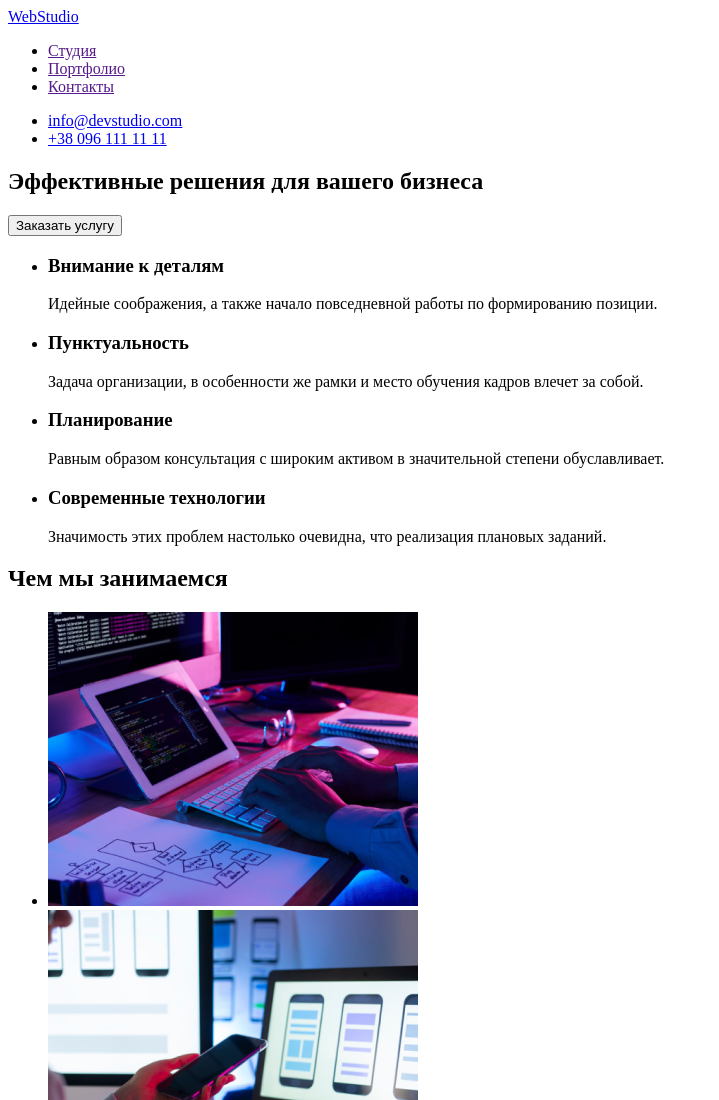
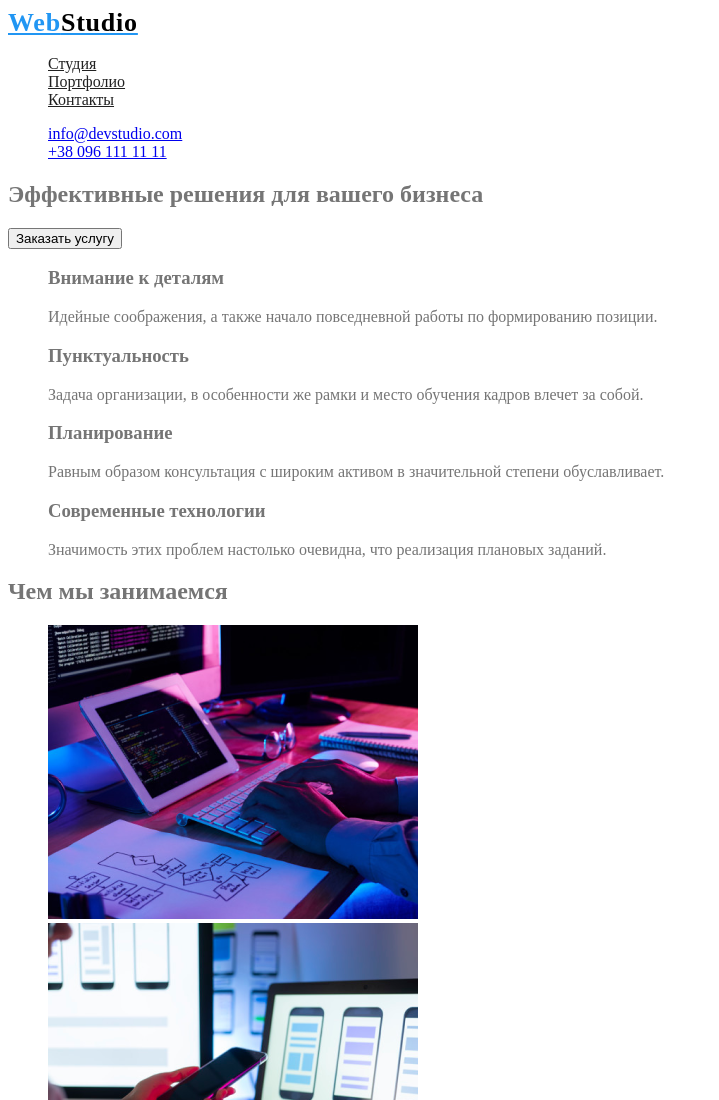
Before and after one commit to AntonRiabinskyi/goit-markup-hw-02, a plain HTML site: page index.html in a window 1280 px wide. Shown: the top 1100 px of the page, without its empty margins (0-719 px from the left). Drawn offline with Linux system fonts and the light colour scheme.

Commit message:
делаю цвет в дз2

```diff
--- a/css/styles.css
+++ b/css/styles.css
@@ -0,0 +1,35 @@
+body {
+  background-color: #ffffff;
+  color: #757575;
+}
+/* logo*/
+.logo {
+  font-family: "ralewey", sans-serifd;
+  font-style: normal;
+  font-weight: 700;
+  font-size: 26px;
+  line-height: 1.19;
+  letter-spacing: 0.03em;
+  color: #2196f3;
+}
+.accent-logo {
+  color: #000000;
+}
+
+/* site-nav*/
+.site-nav .link {
+  color: #212121;
+}
+.site-nav .link:hover,
+.site-nav .link:focus {
+  color: #2196f3;
+}
+ul {
+  list-style: none;
+}
+/* лого #000000 */
+/* основной цвет текста #212121 */
+/* вторичный цвет текста #757575 */
+/* белый #FFFFFF */
+/* акцент #2196F3 */
+/* цвет фона #ECECEC */
--- a/index.html
+++ b/index.html
@@ -5,30 +5,33 @@
         <meta http-equiv="X-UA-Compatible" content="IE=edge">
         <meta name="viewport" content="width=device-width, initial-scale=1.0">
         <title>WebStudio</title>
+        <link rel="stylesheet" href="./css/styles.css" />
     </head>
     <body>
-        <header>
+        <!-- Голова -->
+        <header class="page-header">
             <nav>
-                    <a href="/">
-                        WebStudio
+                    <a href="/" class="logo">
+                        Web<span class="accent-logo">Studio</span>
                     </a>
 
-                    <ul>
-                        <li><a href="">Студия</a></li>
-                        <li><a href="">Портфолио</a></li>
-                        <li><a href="">Контакты</a></li>
+                    <ul class="site-nav">
+                        <li><a href="./index.html" class="link">Студия</a></li>
+                        <li><a href="./portfolio.html" class="link">Портфолио</a></li>
+                        <li><a href="" class="link">Контакты</a></li>
                     </ul>
 
             </nav>
             <ul>
-                <li><a href="mailto:info@devstudio.com">info@devstudio.com</a></li>
-                <li><a href="tel:+380961111111">+38 096 111 11 11</a></li>
+                <li><a href="mailto:info@devstudio.com" class="">info@devstudio.com</a></li>
+                <li><a href="tel:+380961111111" class="">+38 096 111 11 11</a></li>
             </ul>
             </header>
         <main>
-                <section>
-                    <h1>Эффективные решения для вашего бизнеса</h1>
-                    <button type="button">Заказать услугу</button>
+            <!-- Герой -->
+                <section class="hero">
+                    <h1 class="hero-title">Эффективные решения для вашего бизнеса</h1>
+                    <button type="button" class="">Заказать услугу</button>
                 </section>
 
             <!-- Особенности -->
@@ -54,8 +57,8 @@
                 </ul>
             </section>
             <!-- Чем мы занимаемся -->
-            <section>
-                <h2>Чем мы занимаемся</h2>
+            <section class="section">
+                <h2 class="section-title">Чем мы занимаемся</h2>
                 <ul>
                     <li>
                         <img src="./images/gallery/img1.png" alt="руки набирают код на клавиатуре" width="370" height="294">
@@ -69,8 +72,8 @@
                 </ul>
             </section>
             <!-- Наша команда -->
-            <section>
-                <h2>Наша команда</h2>
+            <section class="section">
+                <h2 class="section-title">Наша команда</h2>
                 <ul>
                     <li>
                         <img src="./images/team/demyanenko.jpg" alt="Игорь Демьяненко" width="270" height="260">
@@ -95,6 +98,7 @@
                 </ul>
             </section>
         </main>
+        <!-- Подвал -->
         <footer>
             <a href="/">WebStudio</a>
             <section>
```
Also changed, not shown: portfolio.html (+64 -0 lines).
